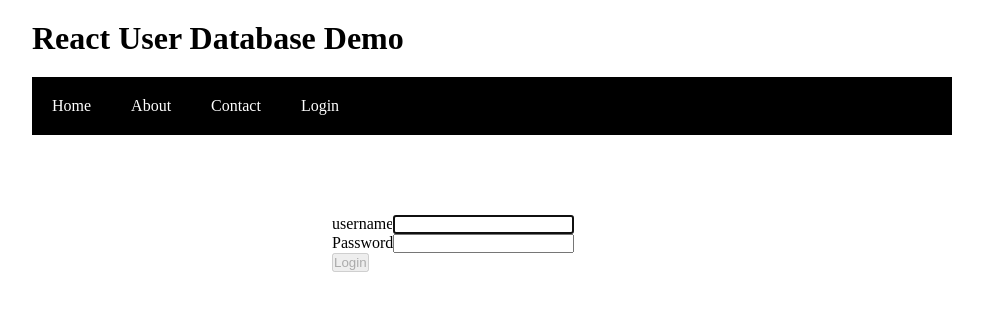
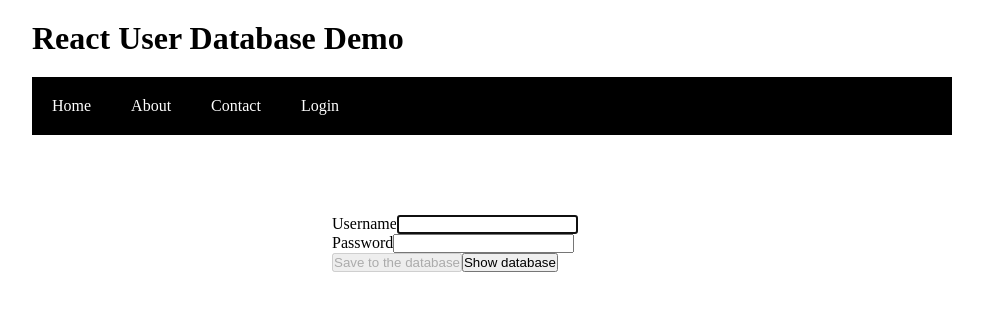
Before and after one commit to samuelkivi/user_db, a React (Create React App) app: page /Login in a window 1280 px wide. Shown: the top 310 px of the page, without its empty margins (148-1131 px from the left). Built offline with nearby package versions, Linux system fonts and the light colour scheme.

Commit message:
Added connection to mysql and added connection pooling

```diff
--- a/src/containers/Login.js
+++ b/src/containers/Login.js
@@ -1,21 +1,13 @@
 import React, { useState } from "react";
 import Form from "react-bootstrap/Form";
 import Button from "react-bootstrap/Button";
-import {
-  BrowserRouter as Router,
-  Switch, Route, Link
-} from "react-router-dom";
 import axios from 'axios';
-import { createHashHistory } from 'history'
 import "./Login.css";
 
 
 export default function Login() {
   const [username, setUsername] = useState("");
   const [password, setPassword] = useState("");
-
-  //Browser history
-  const history = createHashHistory()
 
   //Checks that there is username and password
   function validateForm() {
@@ -26,40 +18,39 @@ export default function Login() {
     event.preventDefault();
   }
 
-  function handleClick(e) {
+  function handleSave(e) {
+    console.log("handleSave")
     e.preventDefault();
     console.log(username, password, "toimii");
 
     //Sends post to server.js
-    axios.post('http://localhost:3001/auth', {
+    axios.post('http://localhost:3001/save', {
       username: username,
       password: password
     })
       //Response from the server
       .then((response) => {
         console.log(response);
-        if(response == "ookoo",username,password){
-          console.log("You in");
-          history.push("/Home");
+        if(response.data == "ookoo"){
+          console.log("Username and password saved");
         }
         else{
-          console.log("Wrong username or password");
+          console.log("Username and password not saved");
         }
       }, (error) => {
         console.log(error);
       });
+  }
 
-
-
-    //if true router
-    //else nothing
+  function handleShow(e) {
+    console.log("handleShow")
   }
 
   return (
     <div className="Login">
       <Form onSubmit={handleSubmit}>
         <Form.Group size="lg" controlId="username">
-          <Form.Label>username</Form.Label>
+          <Form.Label>Username</Form.Label>
           <Form.Control
             autoFocus
             type="username"
@@ -75,8 +66,11 @@ export default function Login() {
             onChange={(e) => setPassword(e.target.value)}
           />
         </Form.Group>
-        <Button block size="lg" type="submit" disabled={!validateForm()} onClick={handleClick}>
-          Login
+        <Button block size="lg" type="submit" disabled={!validateForm()} onClick={handleSave}>
+          Save to the database
+        </Button>
+        <Button block size="lg" type="submit" onClick={handleShow}>
+          Show database
         </Button>
       </Form>
     </div>
```
Also changed, not shown: server.js (+18 -4 lines), 2 other files (tests, documents, lock files or other folders).
